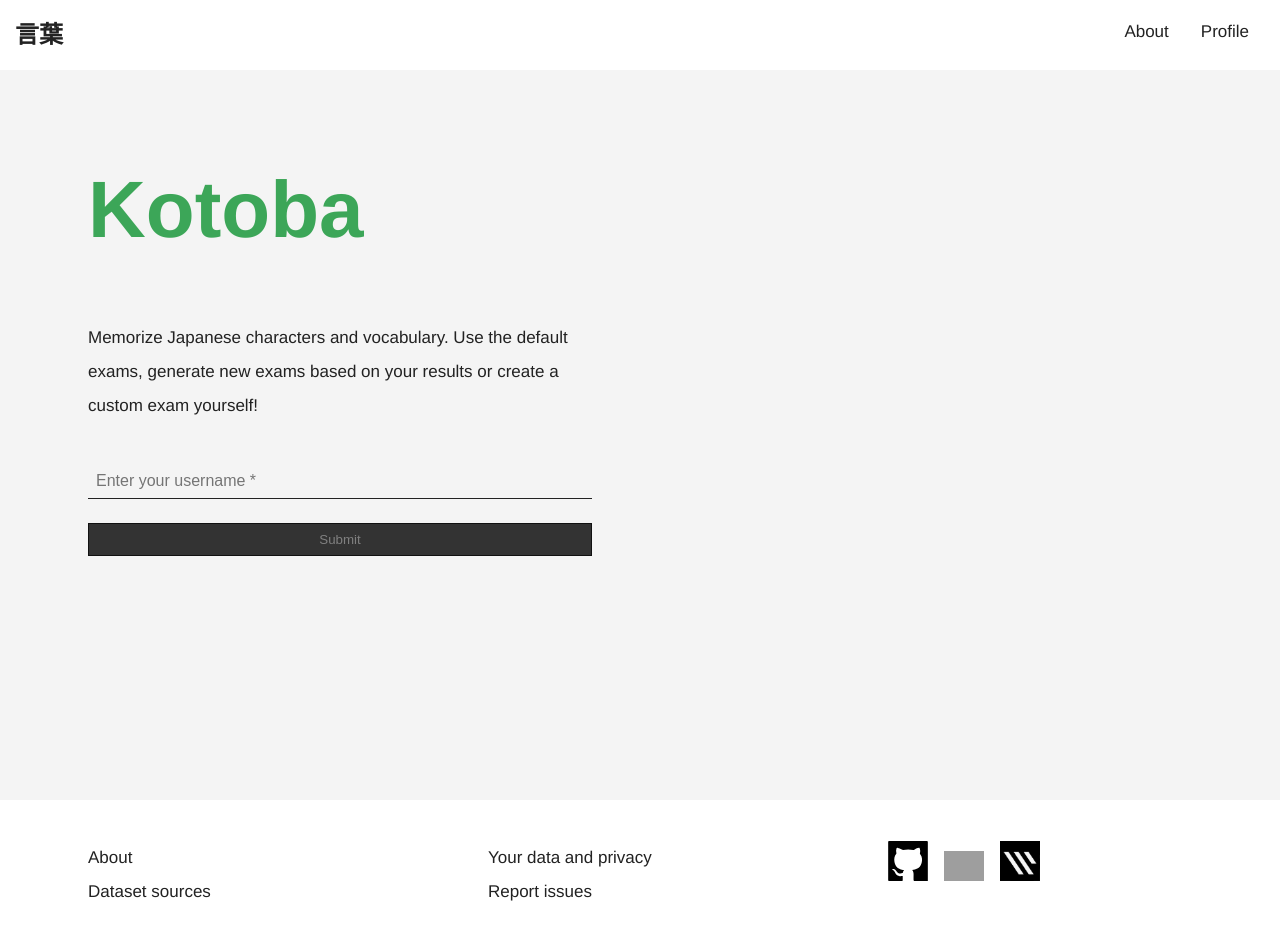
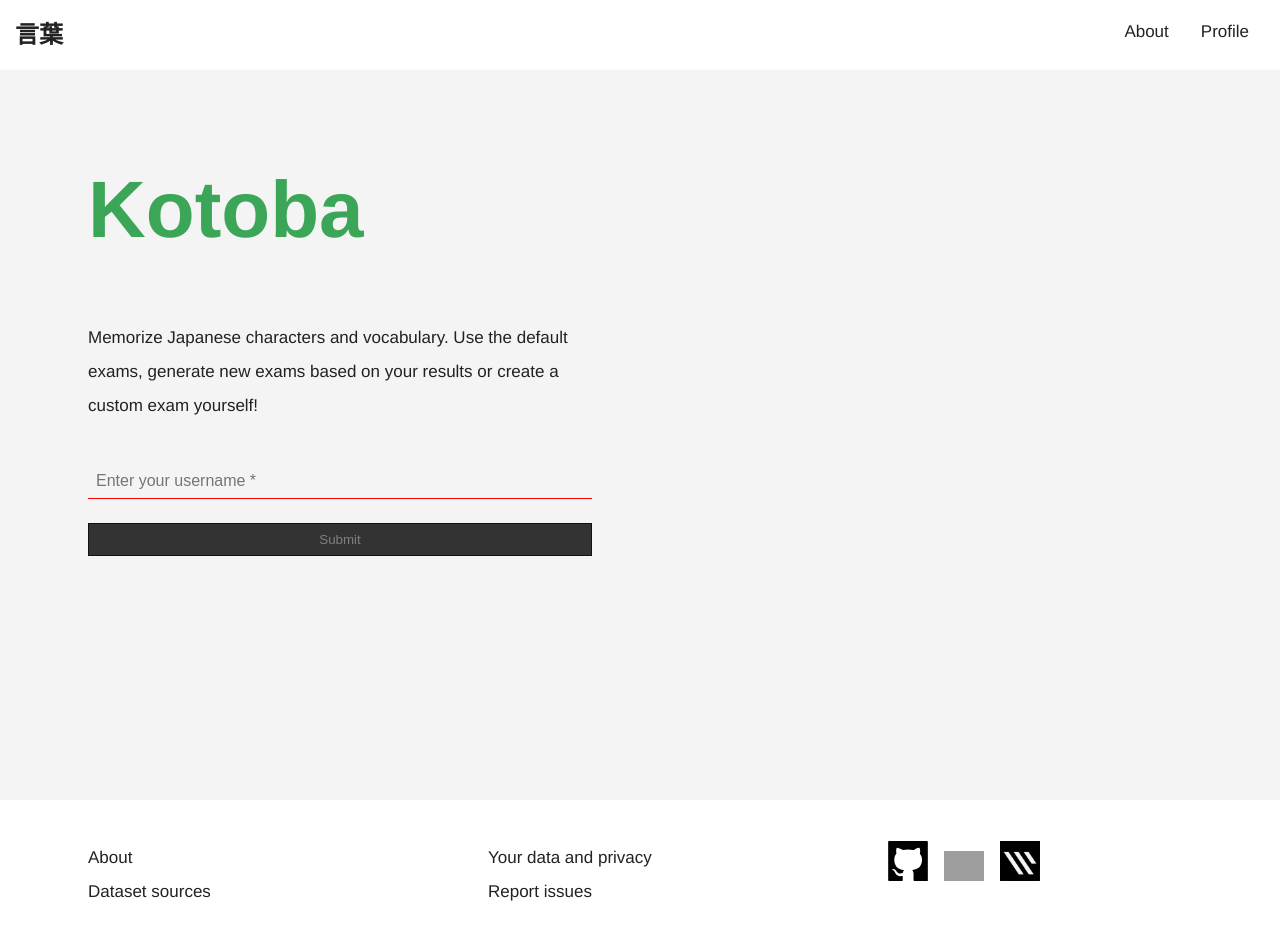
Before and after one commit to valdelaseras/kotoba-react, a React (Create React App) app: page / in a window 1280 px wide. Shown: the top 940 px of the page. Built offline with nearby package versions, Linux system fonts and the light colour scheme; grey boxes are pictures that could not be loaded.

Commit message:
finally got my username loc storage

```diff
--- a/src/app/components/atomic/atoms/Input.js
+++ b/src/app/components/atomic/atoms/Input.js
@@ -1,5 +1,4 @@
 import React, { Component } from 'react';
-import './input.css';
 
 export default class Input extends Component {
     constructor( props ) {
@@ -27,7 +26,7 @@ export default class Input extends Component {
         }
     };
 
-    handleChange = (e ) => {
+    handleChange = ( e ) => {
         this.setState({ isValid: e.target.checkValidity() });
     };
 
--- a/src/app/components/atomic/atoms/input.css
+++ /dev/null
@@ -1,7 +0,0 @@
-input.invalid,
-input.invalid:hover,
-input.invalid:active,
-input.invalid:focus,
-input.invalid:focus-within {
-    border-bottom-color: red;
-}
--- a/src/app/components/atomic/molecules/FormGroup.js
+++ b/src/app/components/atomic/molecules/FormGroup.js
@@ -13,7 +13,8 @@ export default class FormGroup extends Component {
             isValid: false,
             fields: props.children.map( field => ({
                 name: field.name,
-                valid: false
+                valid: false,
+                value: undefined
             }))
         };
     }
--- a/src/app/components/atomic/organisms/Form.js
+++ b/src/app/components/atomic/organisms/Form.js
@@ -11,6 +11,7 @@ export default class Form extends Component {
         this.btnTitle = props.btnTitle;
         this.btnClass = props.btnClass;
         this.children = props.children;
+        this.submitHandler = props.submitHandler;
 
         this.state = {
             isValid: false,
@@ -23,7 +24,7 @@ export default class Form extends Component {
         };
     }
 
-    handleChange = (e ) => {
+    handleChange = ( e ) => {
         const { name, value } = e.target;
         const field = this.state.fields.find( field => field.name === name );
         const invalidChildren = this.state.fields.filter( field => !field.valid );
@@ -38,9 +39,15 @@ export default class Form extends Component {
         this.setState( { isValid: false } );
     };
 
+    submit = ( e ) => {
+      e.preventDefault();
+      this.submitHandler( this.state.fields );
+    };
+
     render() {
         return (
             <form id={ this.id }
+                  onSubmit={ this.submit }
                   onChange={ this.handleChange }
                   onInvalid={ this.onInvalid }>
                 { this.children.map( child =>
--- a/src/app/components/sections/landing/Landing.js
+++ b/src/app/components/sections/landing/Landing.js
@@ -23,10 +23,19 @@ const formGroup = [
 ];
 
 export default class Landing extends Component {
-    handleSubmit = ( e ) => {
-        // e.prevent default
-        // save info to ktb-user object in local storage
-        // this function isn't called at all btw
+    constructor( props ){
+        super( props );
+    }
+
+    handleSubmit = ( fields ) => {
+        const username = fields.find( field => field.name === 'username' );
+
+        this.saveToLocalStorage( username.value  );
+        // navigate to lobby
+    };
+
+    saveToLocalStorage = ( username ) => {
+        localStorage.setItem('ktb-username', username );
     };
 
     render() {
@@ -39,7 +48,7 @@ export default class Landing extends Component {
                     </p>
 
                     <Form
-                          onSubmit={ this.handleSubmit }
+                          submitHandler={ this.handleSubmit }
                           id={ 'login-form' }
                           children={ formGroup }
                           btnType={ 'submit' }
--- a/src/app/components/sections/landing/landing.css
+++ b/src/app/components/sections/landing/landing.css
@@ -14,3 +14,11 @@
 #landing input:active {
     border-bottom: 1px solid var(--quaternary-color);
 }
+
+#landing input.invalid,
+#landing input.invalid:hover,
+#landing input.invalid:active,
+#landing input.invalid:focus,
+#landing input.invalid:focus-within {
+    border-bottom-color: red;
+}
--- a/src/styles/css/index.css
+++ b/src/styles/css/index.css
@@ -674,6 +674,14 @@ select:active {
   border-color: var(--quaternary-color);
 }
 
+input.invalid,
+input.invalid:hover,
+input.invalid:active,
+input.invalid:focus,
+input.invalid:focus-within {
+  border-bottom-color: red;
+}
+
 .form-group {
   margin: 1.5rem 0;
 }
--- a/src/styles/scss/components/_form.scss
+++ b/src/styles/scss/components/_form.scss
@@ -45,6 +45,14 @@ select:active {
   border-color: var(--quaternary-color);
 }
 
+input.invalid,
+input.invalid:hover,
+input.invalid:active,
+input.invalid:focus,
+input.invalid:focus-within {
+    border-bottom-color: red;
+}
+
 .form-group {
   margin: 1.5rem 0;
 }
```
Also changed, not shown: 1 other file (tests, documents, lock files or other folders).
